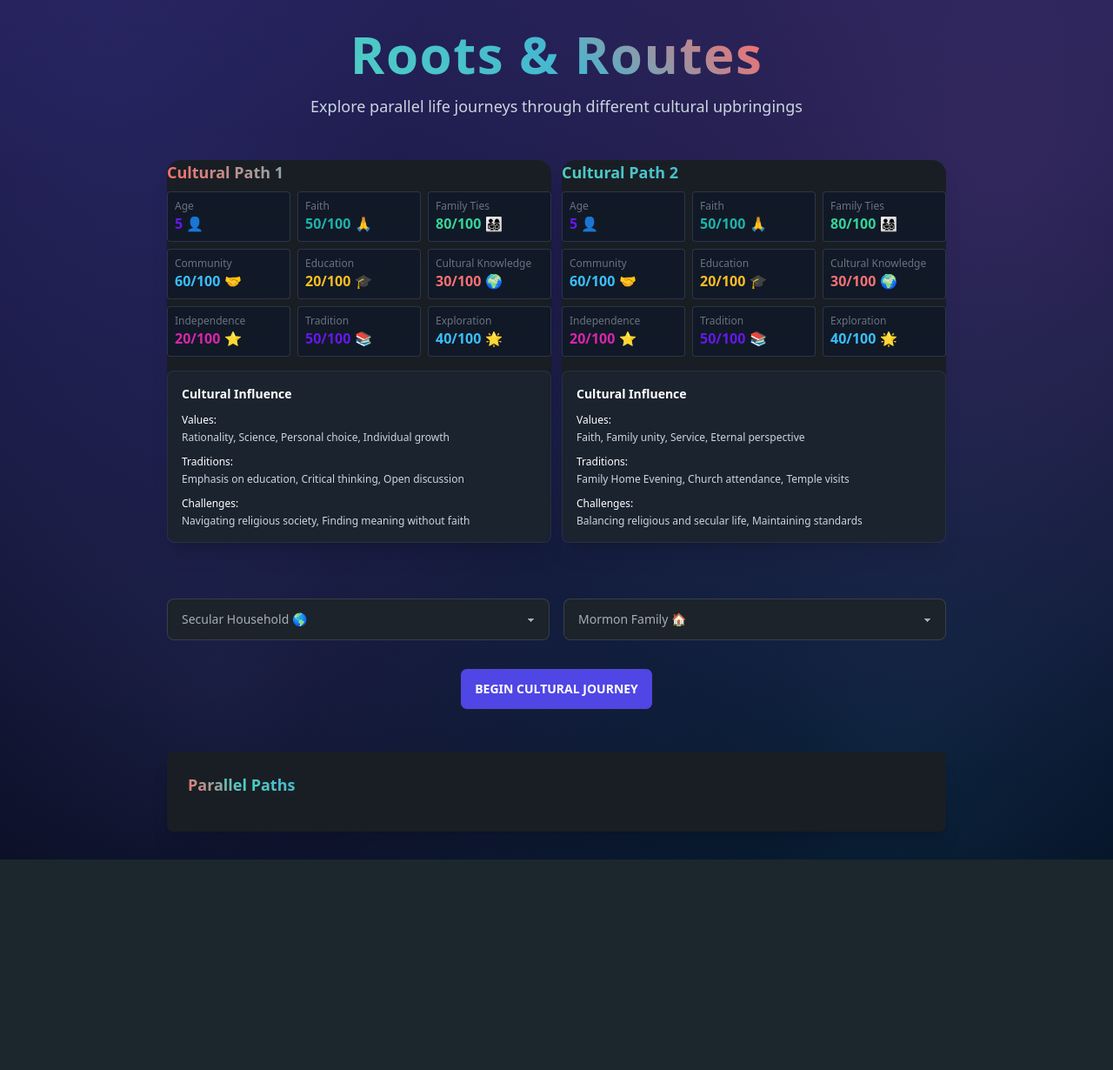
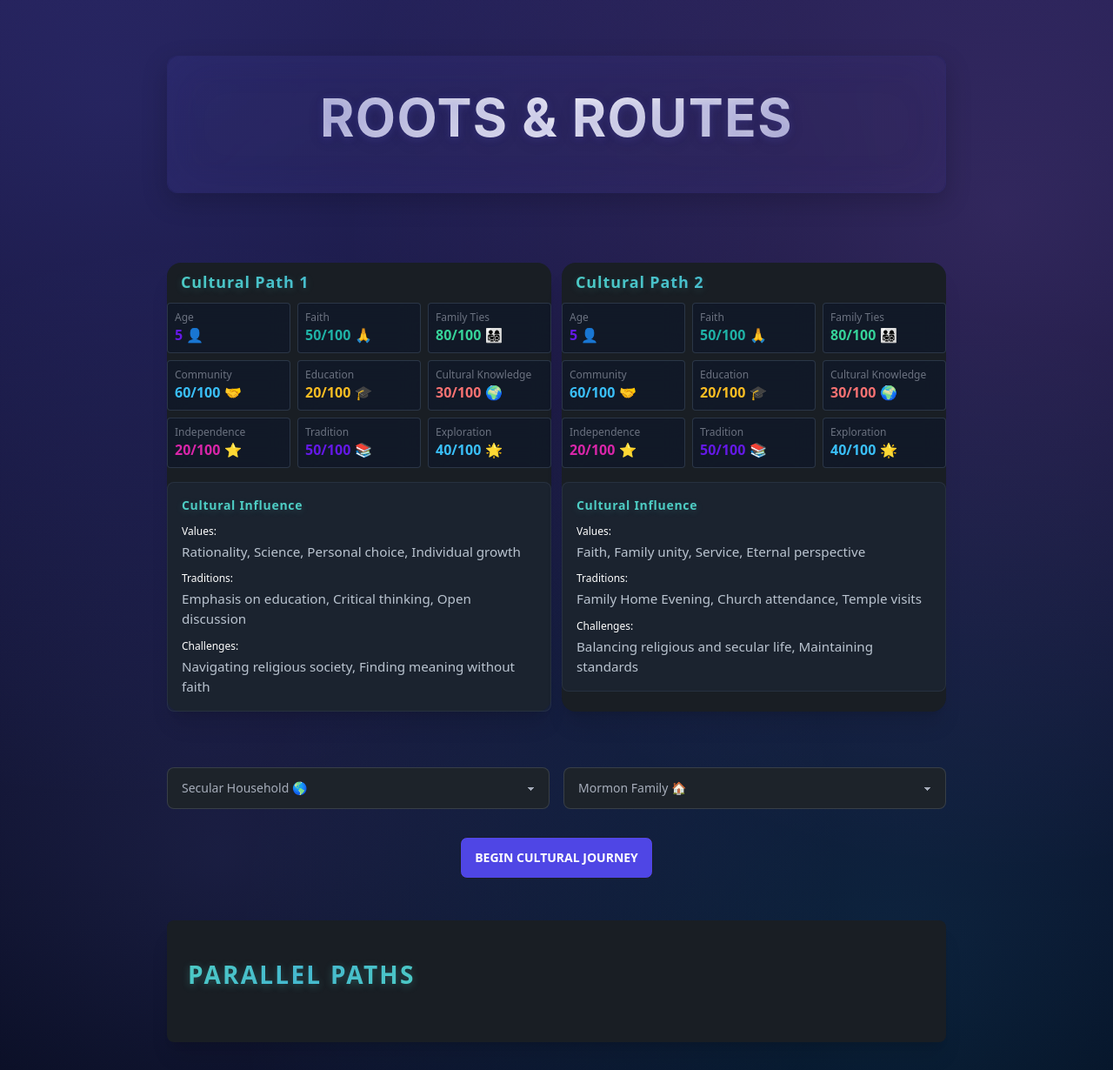
Before and after one commit to Novakiki/cultural-simulator, a FastAPI app: page / in a window 1280 px wide. Shown: the whole page at 87% size. Before the commit the page ends 988 px from the top, so only its background shows below. Run offline with FastAPI, Linux system fonts and the light colour scheme; some libraries are stand-ins or nearby versions.

Commit message:
style: enhance typography and visual hierarchy

```diff
--- a/static/css/styles.css
+++ b/static/css/styles.css
@@ -208,3 +208,153 @@
 .stories-list {
     isolation: isolate;
 }
+
+/* Title Glass Morphism */
+.title-container {
+    position: relative;
+    padding: 2.5rem;
+    margin: 2rem auto;
+    background: rgba(30, 27, 75, 0.3);
+    backdrop-filter: blur(15px);
+    border-radius: 12px;
+    border: 1px solid rgba(99, 102, 241, 0.1);
+    box-shadow:
+        0 10px 30px rgba(0, 0, 0, 0.2),
+        inset 0 0 60px rgba(99, 102, 241, 0.05);
+}
+
+.title-text {
+    font-family: 'Inter', sans-serif;
+    font-weight: 700;
+    text-transform: uppercase;
+    letter-spacing: 0.12em;
+    background: linear-gradient(
+        135deg,
+        rgba(180, 180, 220, 0.9) 0%,
+        rgba(255, 255, 255, 0.95) 50%,
+        rgba(180, 180, 220, 0.9) 100%
+    );
+    -webkit-background-clip: text;
+    background-clip: text;
+    color: transparent;
+    text-shadow:
+        0 2px 10px rgba(99, 102, 241, 0.2),
+        0 4px 20px rgba(0, 0, 0, 0.1);
+    position: relative;
+    z-index: 1;
+}
+
+.title-container::before {
+    content: '';
+    position: absolute;
+    top: 0;
+    left: 0;
+    right: 0;
+    bottom: 0;
+    border-radius: 12px;
+    background: linear-gradient(135deg, rgba(99, 102, 241, 0.1), rgba(192, 132, 252, 0.05));
+    z-index: 0;
+}
+
+/* Path Titles */
+.gradient-text, .subtitle-gradient {
+    font-size: 1.5rem;
+    font-weight: 600;
+    margin-bottom: 1.5rem;
+    padding: 0.5rem 0 0.1rem 1.0rem;
+    letter-spacing: 0.05em;
+    background: linear-gradient(45deg, #4ECDC4, #45B7D1, #FF6B6B);
+    -webkit-background-clip: text;
+    background-clip: text;
+    color: transparent;
+    display: inline-block;
+    text-shadow: 0 2px 10px rgba(78, 205, 196, 0.2);
+}
+
+@media (max-width: 640px) {
+    .gradient-text, .subtitle-gradient {
+        font-size: 1.25rem;
+        margin-bottom: 1rem;
+        padding-left: 1rem;
+    }
+}
+
+/* Cultural Influence Heading */
+.text-primary-content {
+    font-size: 1.25rem;
+    font-weight: 600;
+    color: #4ECDC4;
+    margin-bottom: 1rem;
+    letter-spacing: 0.05em;
+    text-shadow: 0 2px 8px rgba(78, 205, 196, 0.2);
+}
+
+@media (max-width: 640px) {
+    .text-primary-content {
+        font-size: 1.1rem;
+    }
+}
+
+/* Cultural Influence Section Headers */
+.cultural-section-header {
+    font-size: 1.1rem;
+    font-weight: 600;
+    margin-top: 1rem;
+    margin-bottom: 0.5rem;
+    letter-spacing: 0.03em;
+}
+
+/* Color coding for each section */
+.values-header {
+    color: #45B7D1;  /* Blue */
+}
+
+.traditions-header {
+    color: #4ECDC4;  /* Teal */
+}
+
+.challenges-header {
+    color: #FF6B6B;  /* Coral */
+}
+
+/* Content text styling */
+.text-slate-300 {
+    font-size: 0.95rem;
+    line-height: 1.5;
+    opacity: 0.9;
+}
+
+@media (max-width: 640px) {
+    .cultural-section-header {
+        font-size: 1rem;
+    }
+    .text-slate-300 {
+        font-size: 0.9rem;
+    }
+}
+
+/* Parallel Paths Heading */
+.text-lg.font-bold.gradient-text.text-center {
+    font-size: 1.75rem;
+    font-weight: 700;
+    background: linear-gradient(
+        135deg,
+        #4ECDC4 0%,
+        #45B7D1 50%,
+        #4ECDC4 100%
+    );
+    -webkit-background-clip: text;
+    background-clip: text;
+    color: transparent;
+    text-shadow: 0 2px 10px rgba(78, 205, 196, 0.3);
+    padding: 1.5rem 0;
+    letter-spacing: 0.08em;
+    text-transform: uppercase;
+}
+
+@media (max-width: 640px) {
+    .text-lg.font-bold.gradient-text.text-center {
+        font-size: 1.5rem;
+        padding: 1rem 0;
+    }
+}
--- a/templates/index.html
+++ b/templates/index.html
@@ -24,13 +24,10 @@
     <div class="container mx-auto px-4 py-8">
         <!-- Title Section -->
         <div class="flex flex-col items-center justify-center text-center mb-12" id="title">
-            <div class="w-full max-w-4xl mx-auto px-4">
-                <h1 class="text-4xl md:text-5xl lg:text-6xl font-bold subtitle-text subtitle-gradient tracking-wide mb-4">
+            <div class="title-container w-full max-w-4xl mx-auto">
+                <h1 class="title-text text-4xl md:text-5xl lg:text-6xl font-bold tracking-wide mb-4">
                     Roots & Routes
                 </h1>
-                <p class="text-base md:text-lg text-slate-300 mx-auto">
-                    Explore parallel life journeys through different cultural upbringings
-                </p>
             </div>
         </div>
 
```
Also changed, not shown: README.md.
